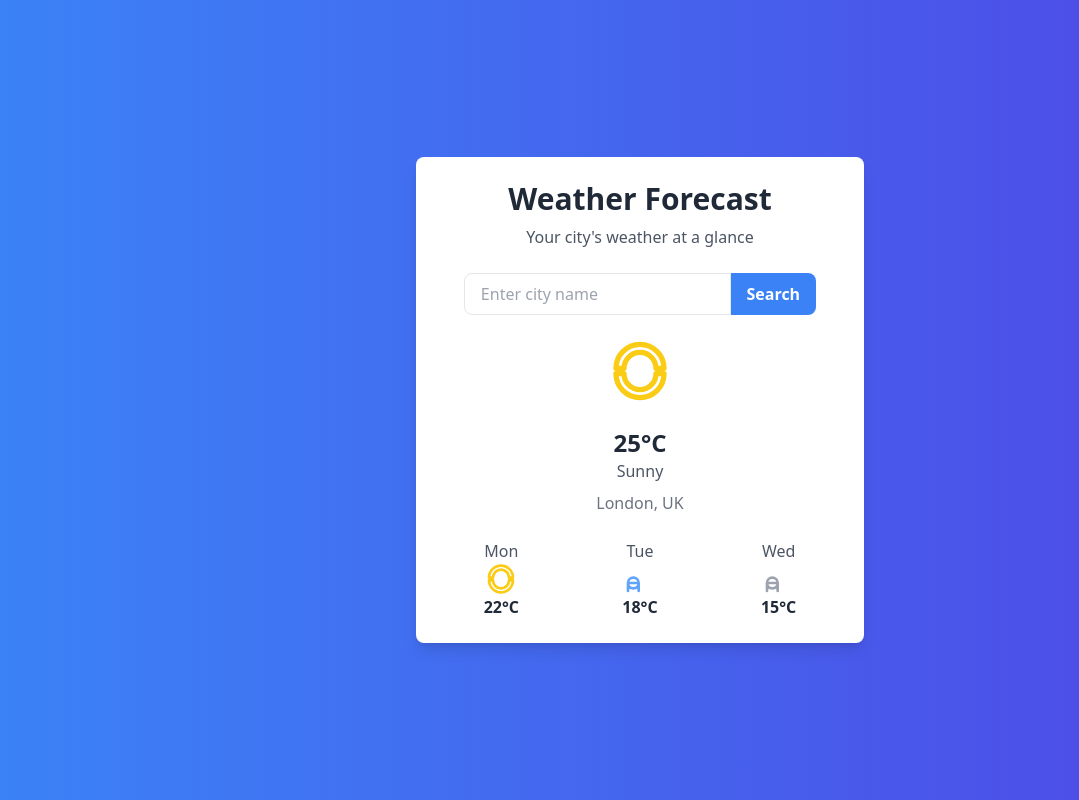
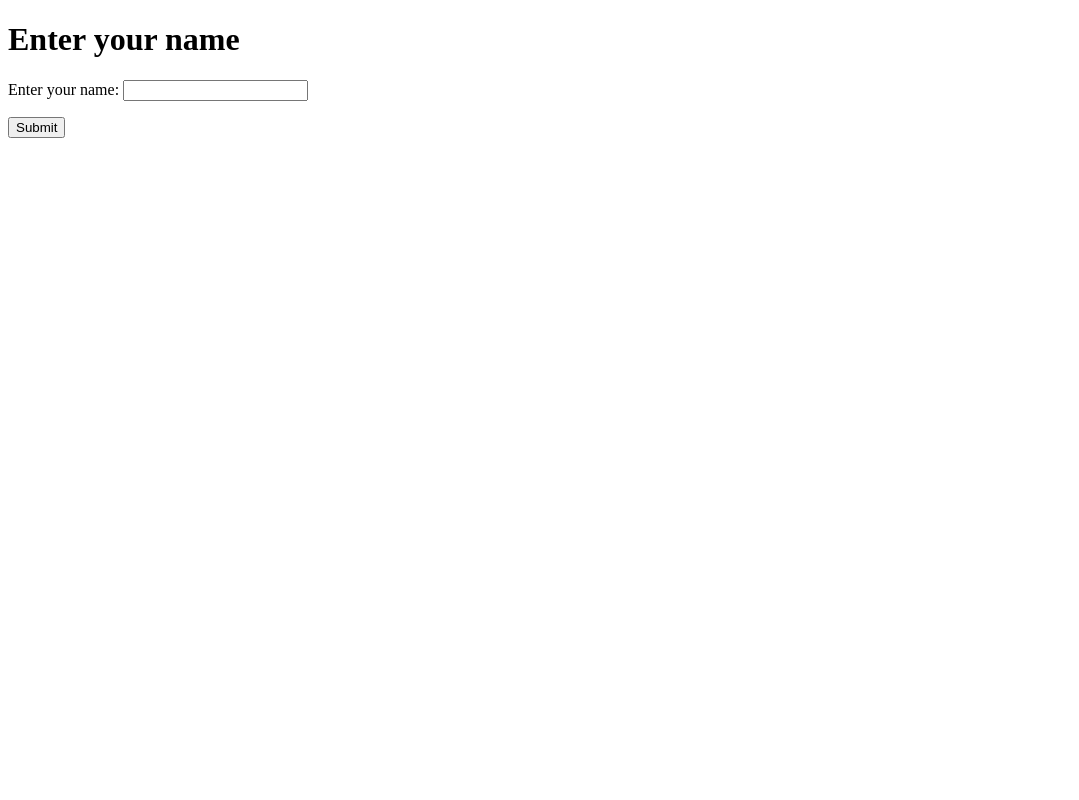
Before and after one commit to gns34/DjangoProx, a Django app: page /ukweather/ in a window 1280 px wide. Shown: the whole page, without its empty margins (0-1079 px from the left). Run offline with Django 5.2, Linux system fonts and the light colour scheme; some libraries are stand-ins or nearby versions.

Commit message:
Back to Base

```diff
--- a/demox/demox/settings.py
+++ b/demox/demox/settings.py
@@ -44,7 +44,7 @@ MIDDLEWARE = [
     'django.middleware.security.SecurityMiddleware',
     'django.contrib.sessions.middleware.SessionMiddleware',
     'django.middleware.common.CommonMiddleware',
-    'django.middleware.csrf.CsrfViewMiddleware',
+    # 'django.middleware.csrf.CsrfViewMiddleware',
     'django.contrib.auth.middleware.AuthenticationMiddleware',
     'django.contrib.messages.middleware.MessageMiddleware',
     'django.middleware.clickjacking.XFrameOptionsMiddleware',
@@ -123,4 +123,4 @@ STATIC_URL = 'static/'
 
 DEFAULT_AUTO_FIELD = 'django.db.models.BigAutoField'
 # 0c9c60916923359f99d5340e35482f4f
-OPENWEATHERMAP_API_KEY = 'YOUR_API_KEY_HERE'
+OPENWEATHERMAP_API_KEY = '0c9c60916923359f99d5340e35482f4f'
--- a/demox/ukweather/forms.py
+++ b/demox/ukweather/forms.py
@@ -1,12 +1,5 @@
-from django import form
+from django import forms
 
-class getCity(forms.Form):
-    cityName=forms.CharField(
-        label='Enter a city',
-        max_length=50,
-        widget=forms.TextInput(attrs={
-            'placeholder' :'London, Amsterdam',
-            'class':'form-control'
-        })
-
-    )
+# creating a form
+class NameForm(forms.Form):
+    name = forms.CharField(label='Enter your name', max_length=100)
--- a/demox/ukweather/templates/homefile.html
+++ b/demox/ukweather/templates/homefile.html
@@ -1,67 +1,17 @@
 <!DOCTYPE html>
-<html lang="en">
+<html>
+<head>
+    <title>Enter Name</title>
+</head>
+<body>
+    <h1>Enter your name</h1>
+    <form method="post">
+        {{ form.as_p }}
+        <button type="submit">Submit</button>
+    </form>
 
-<head>
-    <meta charset="UTF-8">
-    <meta name="viewport" content="width=device-width, initial-scale=1.0">
-    <title>Weather App</title>
-    <script src="https://cdn.tailwindcss.com"></script>
-</head>
-
-<body class="bg-gradient-to-r from-blue-500 to-indigo-600 min-h-screen flex items-center justify-center">
-    <div class="max-w-md w-full bg-white rounded-lg shadow-lg p-6">
-        <div class="text-center">
-            <h1 class="text-3xl font-bold text-gray-800">Weather Forecast</h1>
-            <p class="text-gray-600 mt-2">Your city's weather at a glance</p>
-        </div>
-        <div class="mt-6 flex justify-center">
-            <input type="text" placeholder="Enter city name"
-                class="w-2/3 px-4 py-2 border rounded-l-lg focus:outline-none focus:ring-2 focus:ring-blue-400">
-            <button
-                class="px-4 py-2 bg-blue-500 text-white font-semibold rounded-r-lg hover:bg-blue-600 transition duration-300">Search</button>
-        </div>
-        <div class="mt-8 text-center">
-            <div class="animate-bounce">
-                <svg class="w-16 h-16 mx-auto text-yellow-400" xmlns="http://www.w3.org/2000/svg" fill="none"
-                    viewBox="0 0 24 24" stroke="currentColor">
-                    <path stroke-linecap="round" stroke-linejoin="round" stroke-width="2"
-                        d="M12 2a9 9 0 00-9 9h3a6 6 0 0112 0h3a9 9 0 00-9-9zM12 22a9 9 0 009-9h-3a6 6 0 01-12 0H3a9 9 0 009 9z" />
-                </svg>
-            </div>
-            <h2 class="text-2xl font-bold text-gray-800 mt-4">25°C</h2>
-            <p class="text-gray-600">Sunny</p>
-            <p class="text-gray-500 mt-2">London, UK</p>
-        </div>
-        <div class="mt-6 grid grid-cols-3 gap-4 text-center">
-            <div>
-                <p class="text-gray-600">Mon</p>
-                <svg class="w-8 h-8 mx-auto text-yellow-400" xmlns="http://www.w3.org/2000/svg" fill="none"
-                    viewBox="0 0 24 24" stroke="currentColor">
-                    <path stroke-linecap="round" stroke-linejoin="round" stroke-width="2"
-                        d="M12 2a9 9 0 00-9 9h3a6 6 0 0112 0h3a9 9 0 00-9-9zM12 22a9 9 0 009-9h-3a6 6 0 01-12 0H3a9 9 0 009 9z" />
-                </svg>
-                <p class="text-gray-800 font-bold">22°C</p>
-            </div>
-            <div>
-                <p class="text-gray-600">Tue</p>
-                <svg class="w-8 h-8 mx-auto text-blue-400" xmlns="http://www.w3.org/2000/svg" fill="none"
-                    viewBox="0 0 24 24" stroke="currentColor">
-                    <path stroke-linecap="round" stroke-linejoin="round" stroke-width="2"
-                        d="M3 15a4 4 0 008 0m-8 0a4 4 0 018 0m-8 0v6m8-6v6m-8-6h8" />
-                </svg>
-                <p class="text-gray-800 font-bold">18°C</p>
-            </div>
-            <div>
-                <p class="text-gray-600">Wed</p>
-                <svg class="w-8 h-8 mx-auto text-gray-400" xmlns="http://www.w3.org/2000/svg" fill="none"
-                    viewBox="0 0 24 24" stroke="currentColor">
-                    <path stroke-linecap="round" stroke-linejoin="round" stroke-width="2"
-                        d="M3 15a4 4 0 008 0m-8 0a4 4 0 018 0m-8 0v6m8-6v6m-8-6h8" />
-                </svg>
-                <p class="text-gray-800 font-bold">15°C</p>
-            </div>
-        </div>
-    </div>
+    {% if name %}
+        <h2>Hello, {{ name }}!</h2>
+    {% endif %}
 </body>
-
 </html>
--- a/demox/ukweather/views.py
+++ b/demox/ukweather/views.py
@@ -1,9 +1,23 @@
 from django.shortcuts import render
 from django.http import HttpResponse
+from django.views.decorators.csrf import *
 from django.template import loader
+from .forms import NameForm
+import requests
+from django.conf import settings
 # Create your views here.
 def index(request):
     return HttpResponse("Hello World")
+# def ukweather(request):
+#     template=loader.get_template('homefile.html')
+#     return HttpResponse(template.render())
+
 def ukweather(request):
-    template=loader.get_template('homefile.html')
-    return HttpResponse(template.render())
+    name = None
+    if request.method == 'POST':
+        form = NameForm(request.POST)
+        if form.is_valid():
+            name = form.cleaned_data['name']
+    else:
+        form = NameForm()
+    return render(request, 'homefile.html', {'form': form, 'name': name})
```
